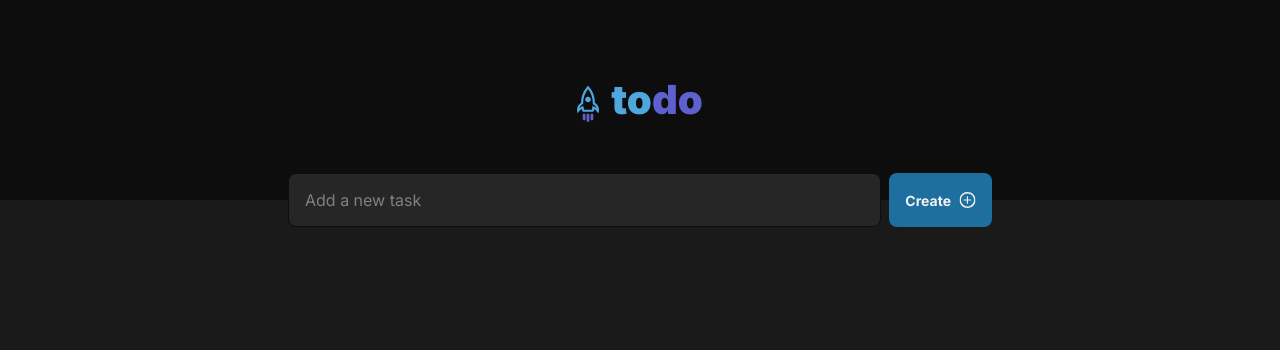
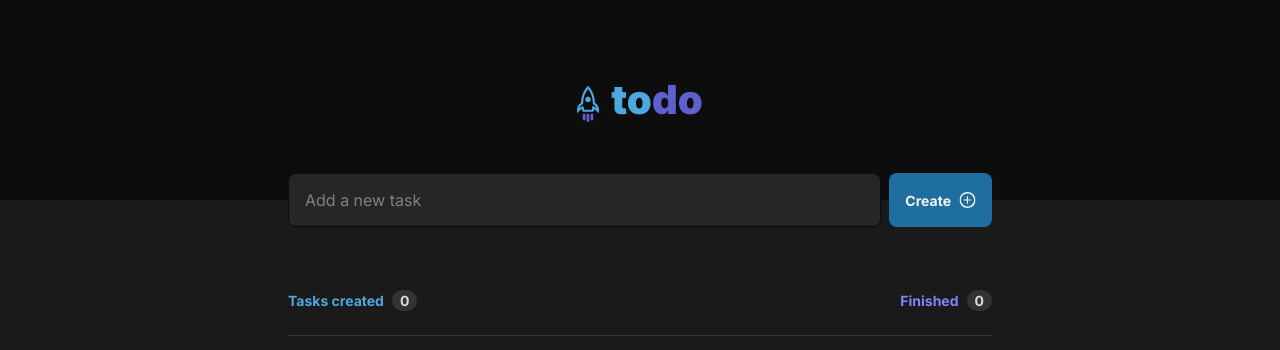
Before and after one commit to davinotdavid/todo-react-ts, a React (Vite) app: page / in a window 1280 px wide. Shown: the top 350 px of the page. Built offline with nearby package versions, Linux system fonts and the light colour scheme.

Commit message:
Add TaskBoard skeleton

```diff
--- a/src/App.module.css
+++ b/src/App.module.css
@@ -7,4 +7,5 @@
 .inputSection {
   display: flex;
   gap: 8px;
+  margin-block-end: 4rem;
 }
--- a/src/App.tsx
+++ b/src/App.tsx
@@ -3,6 +3,7 @@ import CreateTaskButton from "./components/CreateTaskButton";
 
 import Header from "./components/Header";
 import Input from "./components/Input";
+import TaskBoard from "./components/TaskBoard";
 
 function App() {
   return (
@@ -13,7 +14,8 @@ function App() {
           <Input placeholder="Add a new task" />
           <CreateTaskButton />
         </section>
-        <section></section>
+
+        <TaskBoard />
       </main>
     </>
   );
--- /dev/null
+++ b/src/components/TaskBoard.module.css
@@ -0,0 +1,29 @@
+.boardHeader {
+  display: flex;
+  align-items: center;
+  justify-content: space-between;
+  margin-block-end: 1.5rem;
+  font-weight: 700;
+  font-size: 0.875rem;
+}
+
+.badge {
+  color: var(--gray-200);
+  background-color: var(--gray-400);
+  padding: 2px 8px;
+  border-radius: 9999px;
+  margin-inline-start: 8px;
+}
+
+.spanTasksCreated {
+  color: var(--blue);
+}
+
+.spanTasksFinished {
+  color: var(--purple);
+}
+
+.tasksContainer {
+  border-radius: 8px;
+  border-top: 1px solid var(--gray-400);
+}
--- /dev/null
+++ b/src/components/TaskBoard.tsx
@@ -0,0 +1,20 @@
+import styles from "./TaskBoard.module.css";
+
+export default function TaskBoard() {
+  return (
+    <section>
+      <header className={styles.boardHeader}>
+        <div>
+          <span className={styles.spanTasksCreated}>Tasks created</span>
+          <span className={styles.badge}>0</span>
+        </div>
+        <div>
+          <span className={styles.spanTasksFinished}>Finished</span>
+          <span className={styles.badge}>0</span>
+        </div>
+      </header>
+
+      <div className={styles.tasksContainer}></div>
+    </section>
+  );
+}
```
